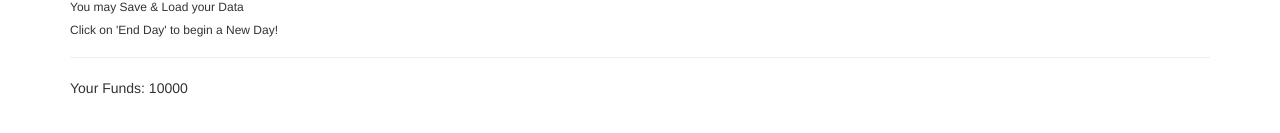
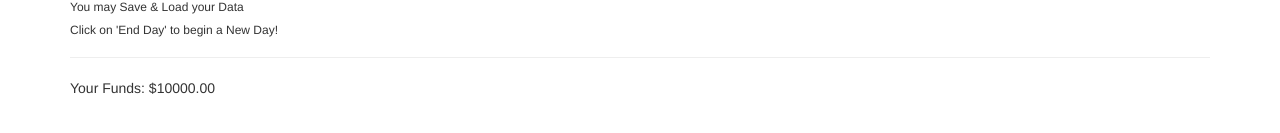
Before and after one commit to Hazix00/vuejs-stocks, a Vue app: page / in a window 1280 px wide. Shown: the part 171-304 px from the top of the page. Built offline with nearby package versions, Linux system fonts and the light colour scheme.

Commit message:
add currency filter

```diff
--- a/src/components/Home.vue
+++ b/src/components/Home.vue
@@ -4,7 +4,7 @@
     <h6>You may Save & Load your Data</h6>
     <h6>Click on 'End Day' to begin a New Day!</h6>
     <hr>
-    <p>Your Funds: {{ funds }}</p>
+    <p>Your Funds: {{ funds | currency }}</p>
 </div>
 </template>
 
--- a/src/components/portfolio/Stock.vue
+++ b/src/components/portfolio/Stock.vue
@@ -22,7 +22,7 @@
                     class="btn btn-success"
                     @click="sellStock"
                     :disabled="insufficientQuantity || quantity <= 0 || !Number.isInteger(quantity)"
-                    > {{ insufficientQuantity ? 'Insufficient Quantity' : 'Sell' }}</button>
+                    > {{ insufficientQuantity ? 'Not Enough' : 'Sell' }}</button>
                 </div>
             </div>
         </div>
--- a/src/components/stocks/Stock.vue
+++ b/src/components/stocks/Stock.vue
@@ -21,7 +21,7 @@
                     class="btn btn-success"
                     @click="buyStock"
                     :disabled="insufficientFunds || quantity <= 0 || !Number.isInteger(quantity)"
-                    >{{ insufficientFunds ? 'Insufficient Funds' : 'Buy' }} </button>
+                    >{{ insufficientFunds ? 'Not Enough' : 'Buy' }} </button>
                 </div>
             </div>
         </div>
```
